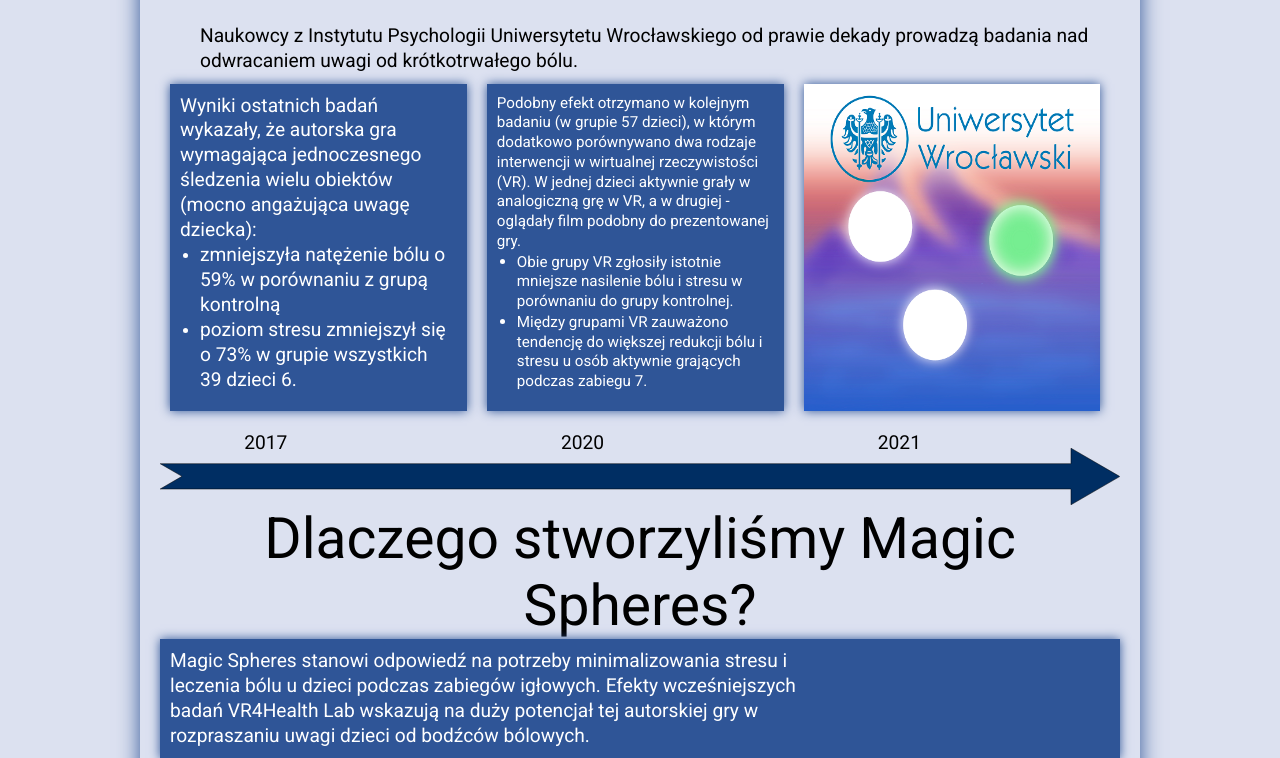
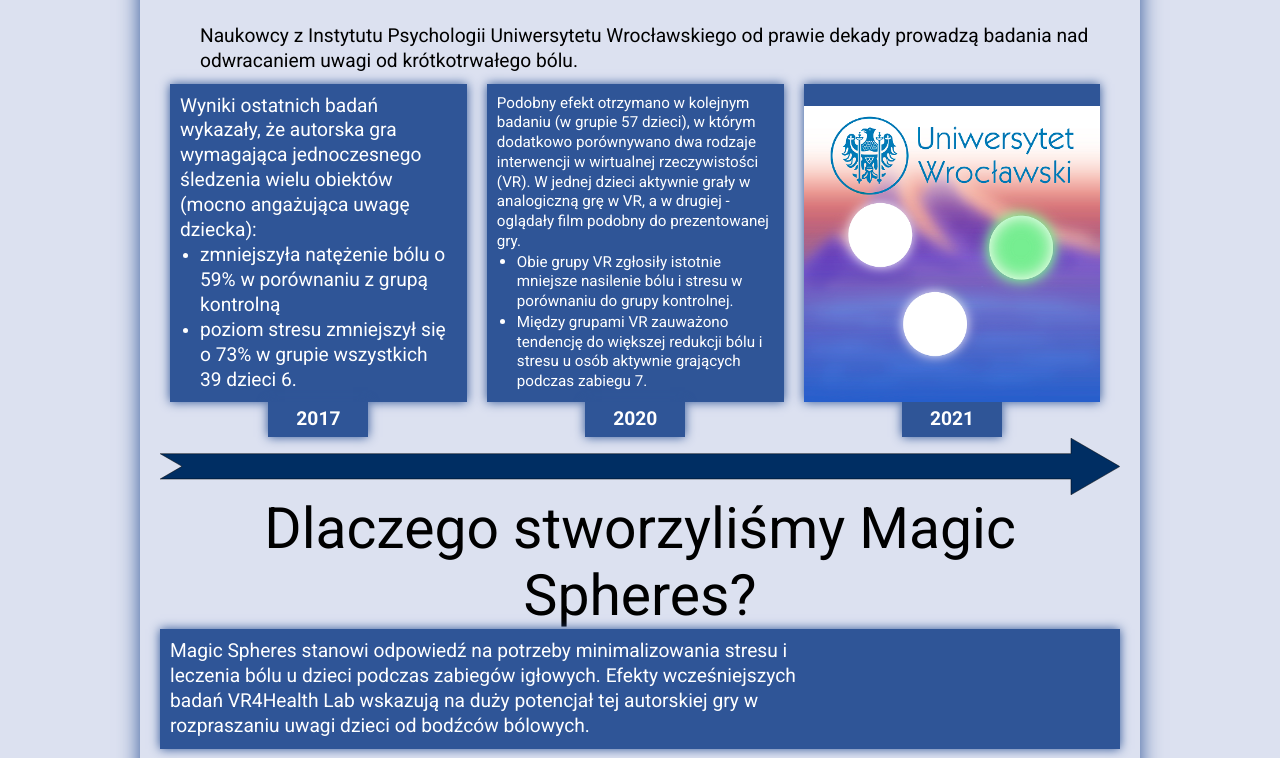
Before and after one commit to piotrwojtaszek/MOT-WEBSITE, a PHP site: page / in a window 1280 px wide. Shown: the part 1009-1767 px from the top of the page. Run offline with PHP 8.4, Linux system fonts and the light colour scheme.

Commit message:
Timeline boxes css

```diff
--- a/Site/style.css
+++ b/Site/style.css
@@ -266,15 +266,18 @@ nav li, a{
 .section_1_1_content_boxes div{
     width: 33%;
     padding:10px 10px 0 10px;
+    display: flex;
+    flex-direction: column;
+    align-items: center;
 }
 
 .section_1_1_content_boxes div div{
     width: 100%;
     height: 90%;
-    margin: 0 0 20px 0;
+    margin: 0 0 0 0;
     padding: 10px;
     color: white;
-    background-color:#2f5597;;
+    background-color:#2f5597;
     box-shadow: 0 0 10px #2f5597;
 }
 .section_1_1_content_boxes_1_containter p{
@@ -316,7 +319,13 @@ nav li, a{
     z-index: 0;
 }
 .section_1_1_content_boxes_p{
-padding-left: 25%;
+    width: 100px;
+    text-align: center;
+    font-weight: 700;
+    padding: 5px 10px;
+    background-color: #2f5597;
+    color: white;
+    box-shadow: 0 0 10px #2f5597;
 }
 
 .section_1_2_content{
```
